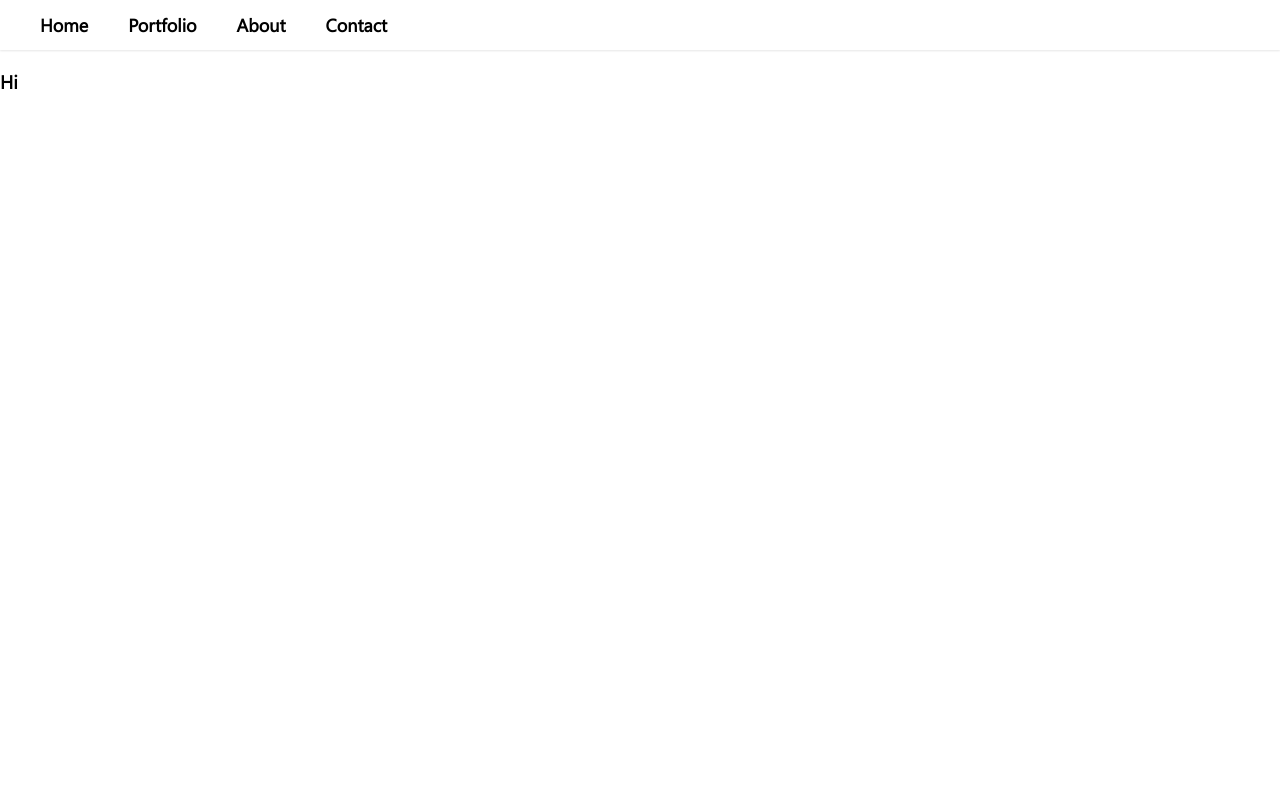
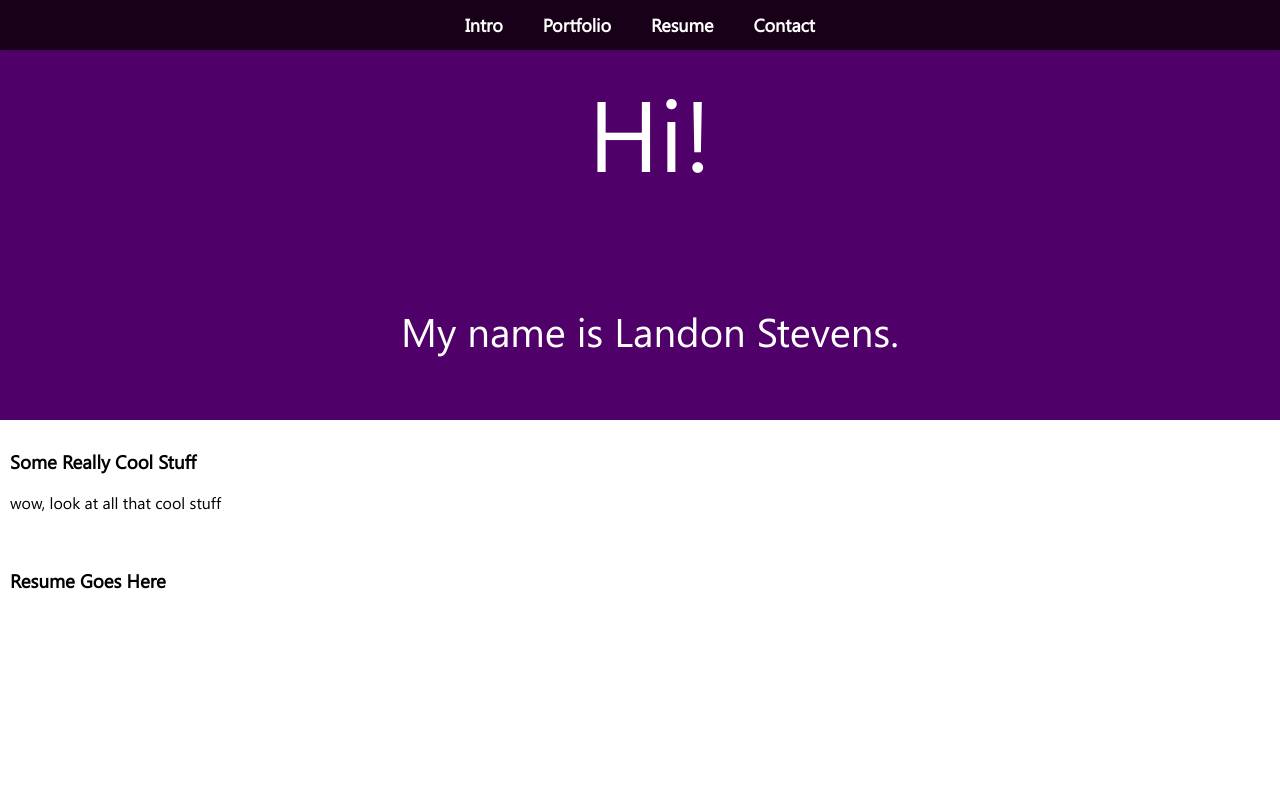
Before and after one commit to lstevensN/PORTFOLIO, a plain HTML site: page index.html in a window 1280 px wide. Shown: the top 800 px of the page. Drawn offline with Linux system fonts and the light colour scheme.

Commit message:
Progress Push

```diff
--- a/css/site.css
+++ b/css/site.css
@@ -7,22 +7,6 @@ body {
     font-family: 'Gadugi';
     background-color: #FFF;
     margin: 0px;
-}
-
-.primary_header {
-    box-sizing: border-box;
-    display: flex;
-    align-items: center;
-    font-size: 18px;
-    box-shadow: 0 1px 2px rgba(0, 0, 0, 0.1);
-    padding: 0 20px;
-    height: 50px;
-    position: relative;
-    z-index: 100;
-}
-
-.header_spacer {
-    height: 50px;
 }
 
 .header_button {
@@ -43,5 +27,58 @@ body {
 }
 
 .header_button:hover {
-    border-bottom: 4px solid #4b00c3;
+    border-bottom: 8px solid #5702e0;
 }
+
+.header_spacer {
+    height: 50px;
+    position: fixed;
+    top: 0;
+}
+
+.intro {
+    width: 100%;
+    height: 50%;
+
+    display: flex;
+    align-items: center;
+    flex-wrap: wrap;
+
+    text-align: center;
+
+    color: white;
+    background-color: rgba(80, 0, 105, 1);
+}
+
+.intro-hello {
+    font-size: 100;
+    width: 100%;
+}
+
+.intro-name {
+    font-size: 40;
+    width: 100%;
+}
+
+.primary_header {
+    display: flex;
+    justify-content: center;
+
+    width: 100%;
+    height: 50px;
+    padding: 0 20px;
+
+    color: white;
+    background-color: rgba(25, 0, 25, 1);
+
+    box-sizing: border-box;
+    box-shadow: 0 1px 2px rgba(0, 0, 0, 0.1);
+
+    font-size: 18px;
+    position: fixed;
+    z-index: 1000;
+}
+
+.section {
+    padding: 10px
+}
--- a/index.html
+++ b/index.html
@@ -1,21 +1,73 @@
 <html>
     <head>
         <link rel="stylesheet" href="css/site.css">
-        <title>Landon Stevens - Portfolio (Home)</title>
+        <title>Landon Stevens - Portfolio</title>
     </head>
 
     <body>
-        <div class="header_spacer">
-            <div class="primary_header">
-                <a class="header_button" href="index.html">Home</a>
-                <a class="header_button" href="portfolio.html">Portfolio</a>
-                <a class="header_button" href="about.html">About</a>
-                <a class="header_button" href="contact.html">Contact</a>
-            </div>
+        <div id="navbar" class="primary_header">
+            <a class="header_button" href="#intro">Intro</a>
+            <a class="header_button" href="#portfolio">Portfolio</a>
+            <a class="header_button" href="#resume">Resume</a>
+            <a class="header_button" href="#contact">Contact</a>
         </div>
 
-        <div>
-            <h3>Hi</h3>
+        <div id="intro" class="section intro">
+            <div class="intro-hello">Hi!</div>
+            <div class="intro-name">My name is Landon Stevens.</div>
+        </div>
+
+        <div id="portfolio" class="section portfolio">
+            <h3>Some Really Cool Stuff</h3>
+            <p>wow, look at all that cool stuff</p>
+        </div>
+
+        <div id="resume" class="section resume">
+            <h3>Resume Goes Here</h3>
+            <br>
+            <br>
+            <br>
+            <br>
+            <br>
+            <br>
+            <br>
+            <br>
+            <br>
+            <br>
+            <br>
+            <br>
+            <br>
+            <br>
+            <br>
+            <br>
+            <br>
+            <br>
+            <br>
+            <br>
+            <br>
+            <br>
+            <br>
+            <br>
+            <br>
+            <br>
+            <br>
+            <br>
+            <br>
+            <br>
+            <br>
+            <br>
+            <br>
+            <br>
+            <br>
+            <br>
+        </div>
+
+        <div id="contact" class="section contact">
+            <h3>Contact Links</h3>
+            <p><a href="mailto:lstevens@student.neumont.edu" target="_blank">Email</a></p>
+            <p><a href="https://www.linkedin.com/in/landon-stevens-472593252">LinkedIn</a></p>
         </div>
     </body>
+
+    <script src="js/index.js"></script>
 </html>
--- /dev/null
+++ b/js/index.js
@@ -0,0 +1,11 @@
+// Taken from https://stackoverflow.com/questions/7717527/smooth-scrolling-when-clicking-an-anchor-link, thank you very much!
+
+document.querySelectorAll('a[href^="#"]').forEach(anchor => {
+    anchor.addEventListener('click', function (e) {
+        e.preventDefault();
+
+        document.querySelector(this.getAttribute('href')).scrollIntoView({
+            behavior: 'smooth'
+        });
+    })
+})
```
